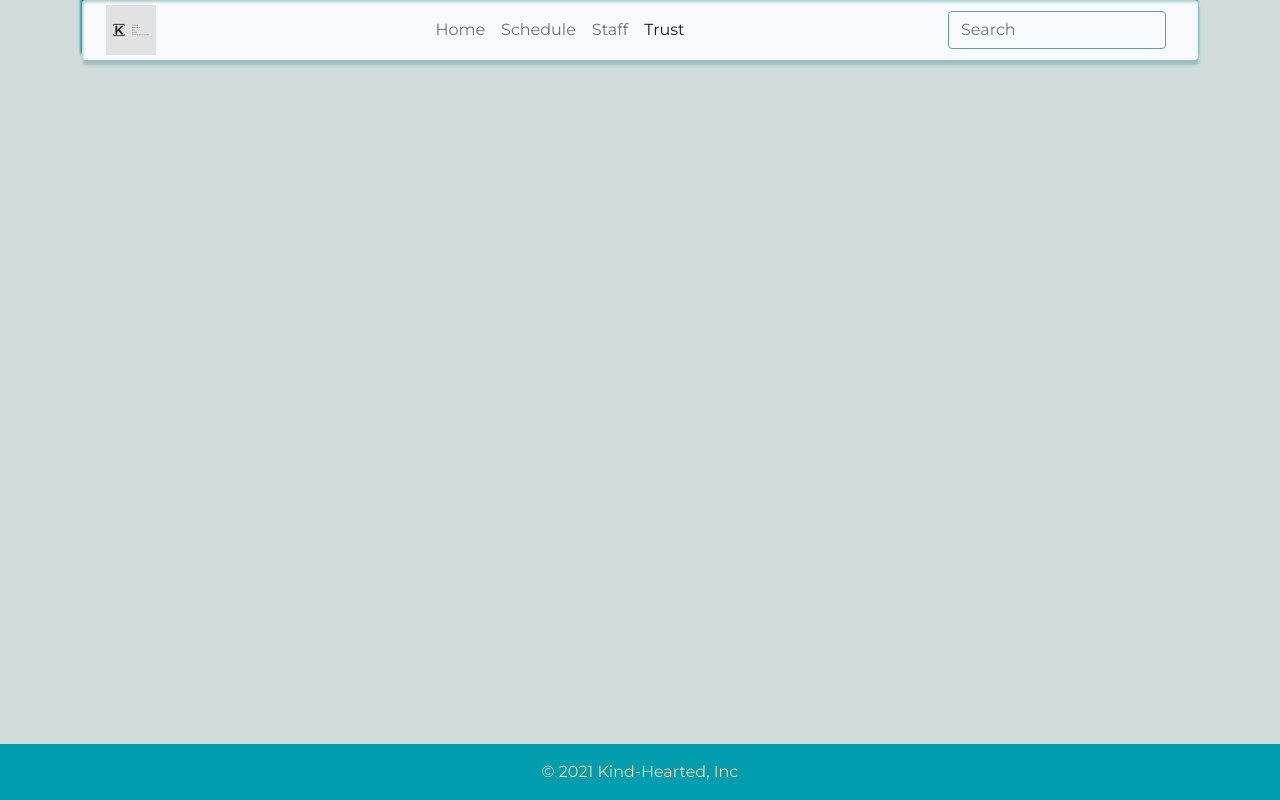
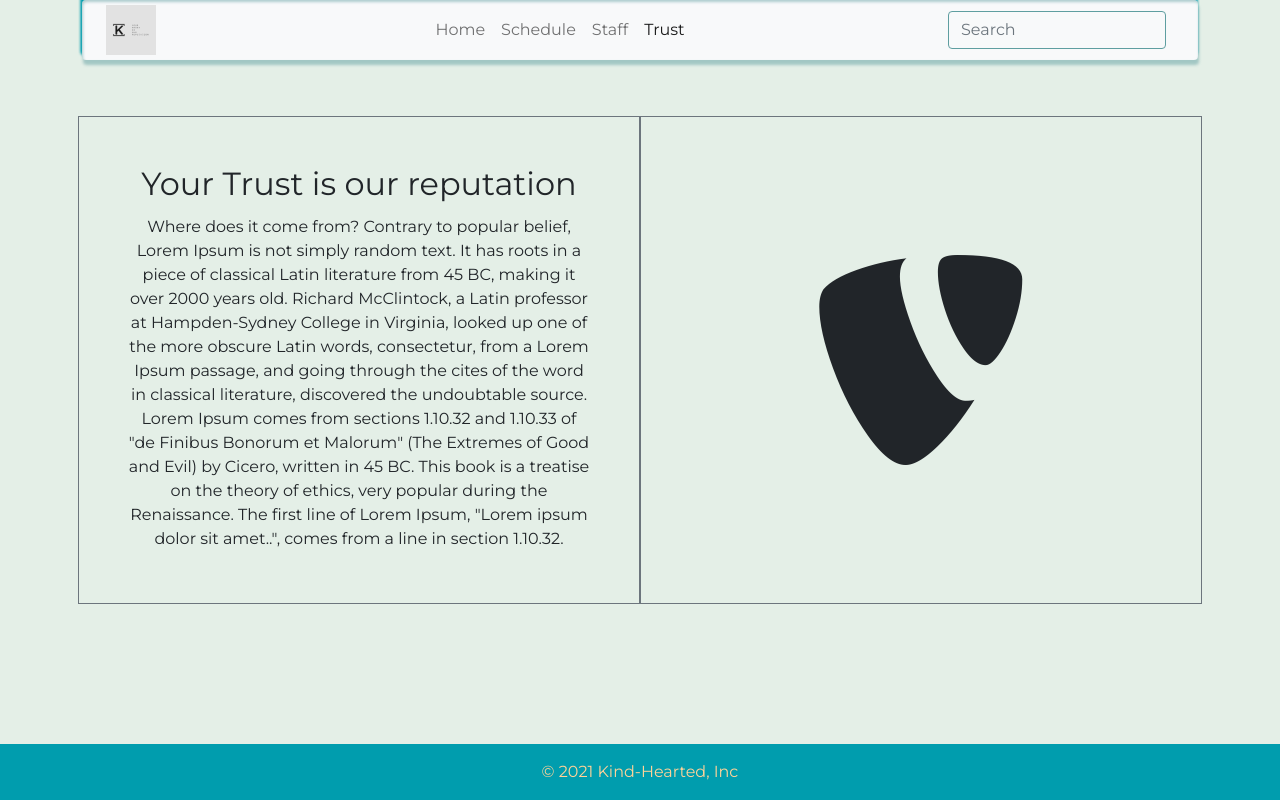
Before and after one commit to Jenish-999/donation, a PHP site: page /PHP_Projects/trust.php in a window 1280 px wide. Run offline with PHP 8.4, Linux system fonts and the light colour scheme; some libraries are stand-ins or nearby versions.

Commit message:
All files are modified

```diff
--- a/schedule.php
+++ b/schedule.php
@@ -19,7 +19,7 @@
             <div class="col-12">
                 <nav class="navbar navbar-expand-lg navbar-light bg-light">
                     <div class="container-fluid">
-                        <a class="navbar-brand" href="http://localhost/PHP_Projects/Donaiton/index.php"><img
+                        <a class="navbar-brand" href="index.php"><img
                                 src="images/logo.jpeg" alt="logo" width="50" height="50"></a>
                         <button class="navbar-toggler" type="button" data-bs-toggle="collapse"
                             data-bs-target="#navbarSupportedContent" aria-controls="navbarSupportedContent"
--- a/staff.php
+++ b/staff.php
@@ -63,7 +63,7 @@ object-fit: cover;
             <div class="col-12">
                 <nav class="navbar navbar-expand-lg navbar-light bg-light">
                     <div class="container-fluid">
-                        <a class="navbar-brand" href="#"><img src="images/logo.jpeg" alt="logo" width="50"
+                        <a class="navbar-brand" href="index.php"><img src="images/logo.jpeg" alt="logo" width="50"
                                 height="50"></a>
                         <button class="navbar-toggler" type="button" data-bs-toggle="collapse"
                             data-bs-target="#navbarSupportedContent" aria-controls="navbarSupportedContent"
--- a/trust.php
+++ b/trust.php
@@ -4,9 +4,30 @@
 <head>
     <?php include 'links.php';?>
     <title>KIND-HEARTED</title>
-     <!-- External CSS -->
-     <link rel="stylesheet" href="style/style.css">
+    <!-- External CSS -->
+    <link rel="stylesheet" href="style/style.css">
 </head>
+<style>
+body {
+    background-color: #E4EFE7;
+}
+.total-center{
+    display:flex;
+    flex-direction:column;
+    justify-content:center;
+    align-items: center;
+}
+.fa-typo3{
+    font-size:15rem;
+}
+.border-right{
+    border-right:none;
+}
+.border-left{
+    border-left:none;
+}
+</style>
+
 <body>
     <!-- <img id="trans_img" src="images/logo_transparent.png" alt="trans_logo"> -->
     <div class="container">
@@ -14,7 +35,7 @@
             <div class="col-12">
                 <nav class="navbar navbar-expand-lg navbar-light bg-light">
                     <div class="container-fluid">
-                        <a class="navbar-brand" href="#"><img src="images/logo.jpeg" alt="logo" width="50"
+                        <a class="navbar-brand" href="index.php"><img src="images/logo.jpeg" alt="logo" width="50"
                                 height="50"></a>
                         <button class="navbar-toggler" type="button" data-bs-toggle="collapse"
                             data-bs-target="#navbarSupportedContent" aria-controls="navbarSupportedContent"
@@ -30,11 +51,11 @@
                                     <a class="nav-link" href="schedule.php">Schedule</a>
                                 </li>
                                 <li class="nav-item">
-                                    <a class="nav-link" href="#">Staff</a>
+                                    <a class="nav-link" href="staff.php">Staff</a>
                                 </li>
 
                                 <li class="nav-item">
-                                    <a class="nav-link active" href="trust.php">Trust</a>
+                                    <a class="nav-link active" href="#">Trust</a>
                                 </li>
                             </ul>
                             <form class="d-flex">
@@ -47,7 +68,26 @@
                 </nav>
             </div>
         </div>
-        <div class="row my-5  p-2">
+        <div class="row my-5 text-center p-2">
+
+            <div class="col-6 border border-secondary border-right p-5">
+                <h2>Your Trust is our reputation</h2>
+                <div class="col py-1">
+                    Where does it come from?
+                    Contrary to popular belief, Lorem Ipsum is not simply random text. It has roots in a piece of
+                    classical Latin literature from 45 BC, making it over 2000 years old. Richard McClintock, a Latin
+                    professor at Hampden-Sydney College in Virginia, looked up one of the more obscure Latin words,
+                    consectetur, from a Lorem Ipsum passage, and going through the cites of the word in classical
+                    literature, discovered the undoubtable source. Lorem Ipsum comes from sections 1.10.32 and 1.10.33
+                    of "de Finibus Bonorum et Malorum" (The Extremes of Good and Evil) by Cicero, written in 45 BC. This
+                    book is a treatise on the theory of ethics, very popular during the Renaissance. The first line of
+                    Lorem Ipsum, "Lorem ipsum dolor sit amet..", comes from a line in section 1.10.32.
+                </div>
+
+            </div>
+            <div class="col-6  border border-secondary border-left total-center">
+                    <i class="fab fa-typo3 bold"></i>
+            </div>
 
 
         </div>
```
